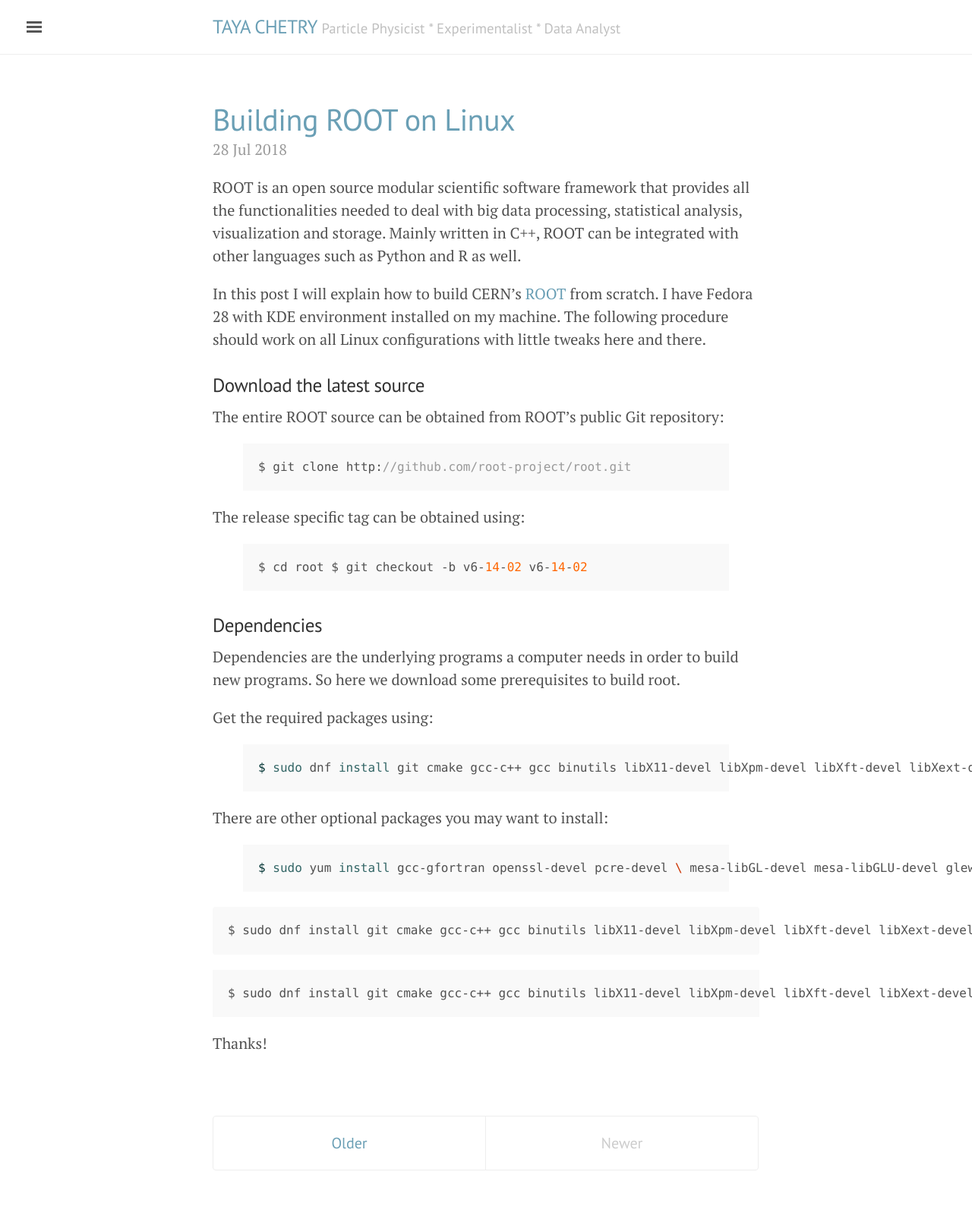
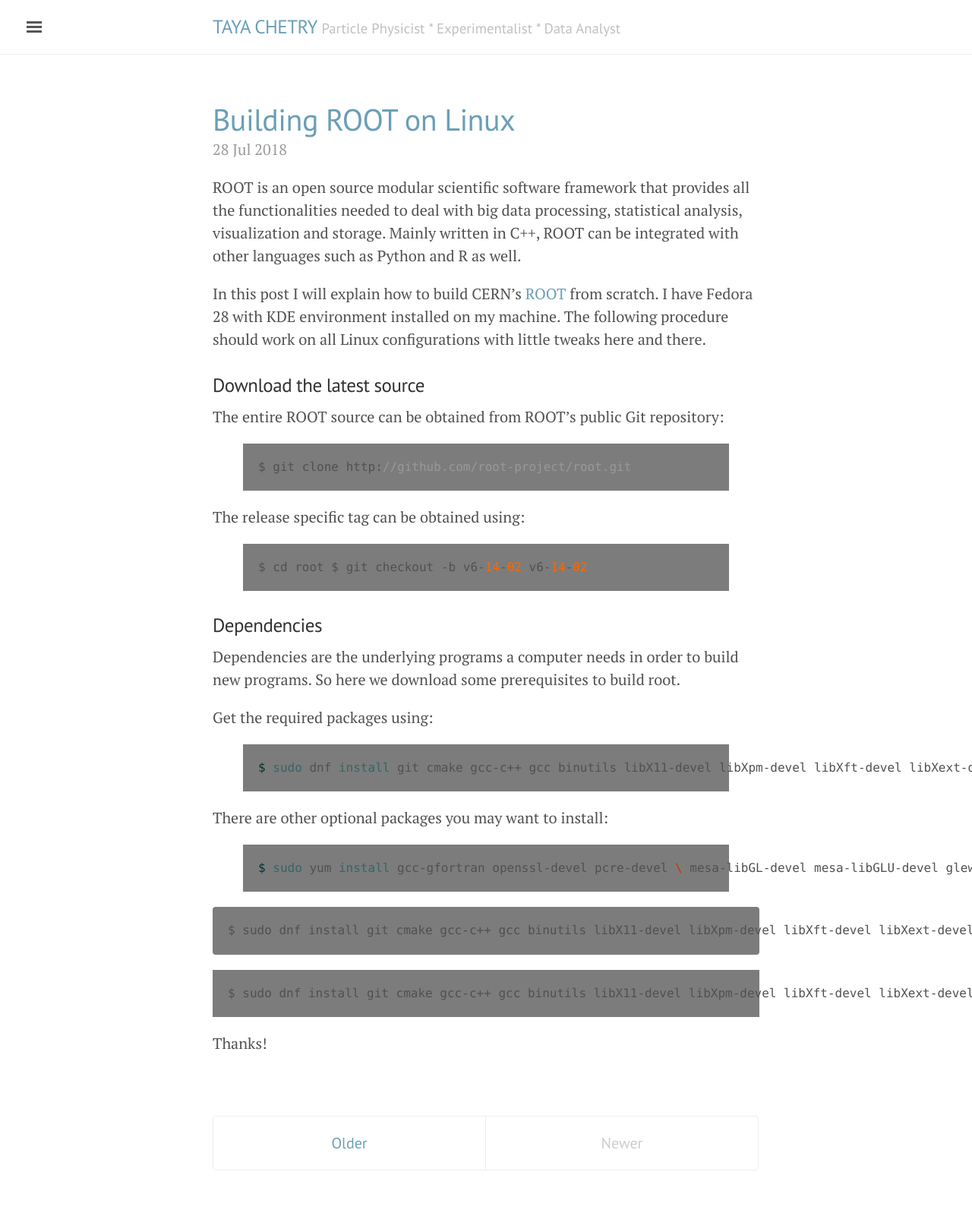
Before and after one commit to tchetry/tchetry.github.io, a Jekyll site: the page built from index.html, in a window 1280 px wide. Shown: the whole page at 76% size. Built offline with Jekyll 4.4.1, drawn with Linux system fonts in a browser that asks for light colours; the list of posts is cut into pages by our own code.

Commit message:
installing ROOT

```diff
--- a/public/css/poole.css
+++ b/public/css/poole.css
@@ -156,7 +156,7 @@ code {
   padding: .25em .5em;
   font-size: 85%;
   color: #bf616a;
-  background-color: #f9f9f9;
+  background-color: #7C7C7C;
   border-radius: 3px;
 }
 pre {
@@ -171,7 +171,7 @@ pre {
   white-space: nowrap;
   /*word-break: break-all;*/
   /*word-wrap: break-word;*/
-  background-color: #f9f9f9;
+  background-color: #7C7C7C;
 }
 pre code {
   padding: 0;
```
